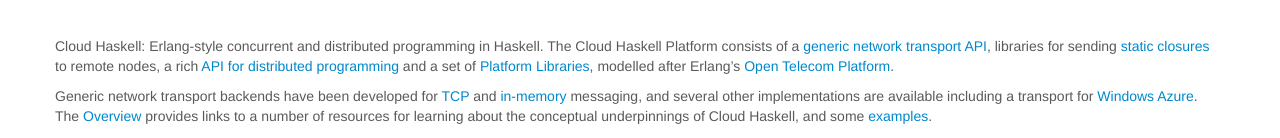
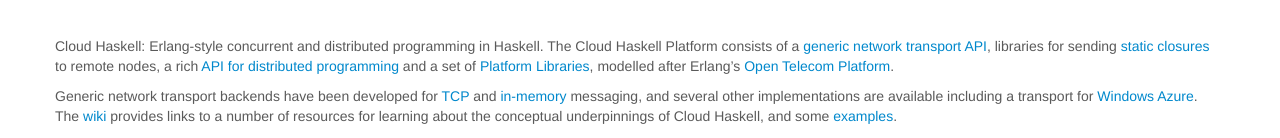
Before and after one commit to haskell-distributed/distributed-process, a Jekyll site: the page built from index.md, in a window 1280 px wide and 1361 px high. Shown: the part 524-662 px from the top of the window. Built offline with Jekyll 4.4.1, drawn with Linux system fonts in a browser that asks for light colours; comment, search, counter and statistics services are not loaded.

Commit message:
more link fixing

```diff
--- a/index.md
+++ b/index.md
@@ -5,7 +5,7 @@ title: Home
 Cloud Haskell: Erlang-style concurrent and distributed programming in Haskell.
 The Cloud Haskell Platform consists of a
 [generic network transport API](https://github.com/haskell-distibuted/network-transport),
-libraries for sending [static closures](https://github.com/haskell-distibuted/distributed-process/distributed-process-static) to remote nodes, a rich [API for distributed programming](https://github.com/haskell-distibuted/distributed-process/distributed-process) and a
+libraries for sending [static closures](https://github.com/haskell-distibuted/distributed-process-static) to remote nodes, a rich [API for distributed programming](https://github.com/haskell-distibuted/distributed-process) and a
 set of [Platform Libraries](https://github.com/haskell-distibuted/distributed-process-platform),
 modelled after Erlang's [Open Telecom Platform](http://www.erlang.org/doc/).
 
@@ -13,7 +13,7 @@ Generic network transport backends have been developed for
 [TCP](https://github.com/haskell-distibuted/network-transport-tcp) and
 [in-memory](https://github.com/haskell-distibuted/network-transport-inmemory)
 messaging, and several other implementations are available including a transport for
-[Windows Azure](https://github.com/haskell-distibuted/distributed-process-azure). The [Overview](https://github.com/haskell-distibuted/distributed-process/wiki/Overiview) provides links to a number of resources for learning about the conceptual underpinnings of Cloud Haskell, and some [examples](https://github.com/haskell-distibuted/distributed-process/distributed-process-demos).
+[Windows Azure](https://github.com/haskell-distibuted/distributed-process-azure). The [wiki](/wiki.html) provides links to a number of resources for learning about the conceptual underpinnings of Cloud Haskell, and some [examples](https://github.com/haskell-distibuted/distributed-process-demos).
 
 Documentation is available on this site for HEAD, or
 [hackage](http://hackage.haskell.org/package/distributed-process) for the current and preceding versions of
```
